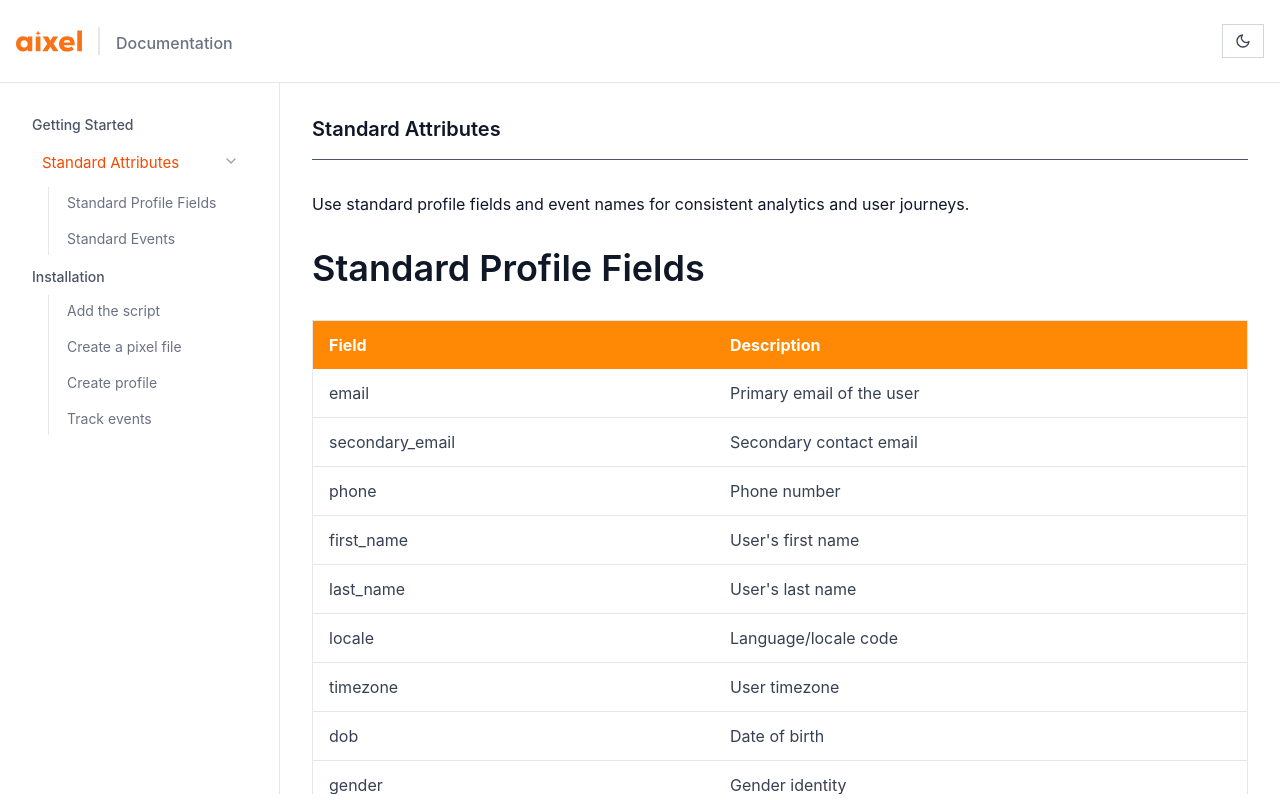
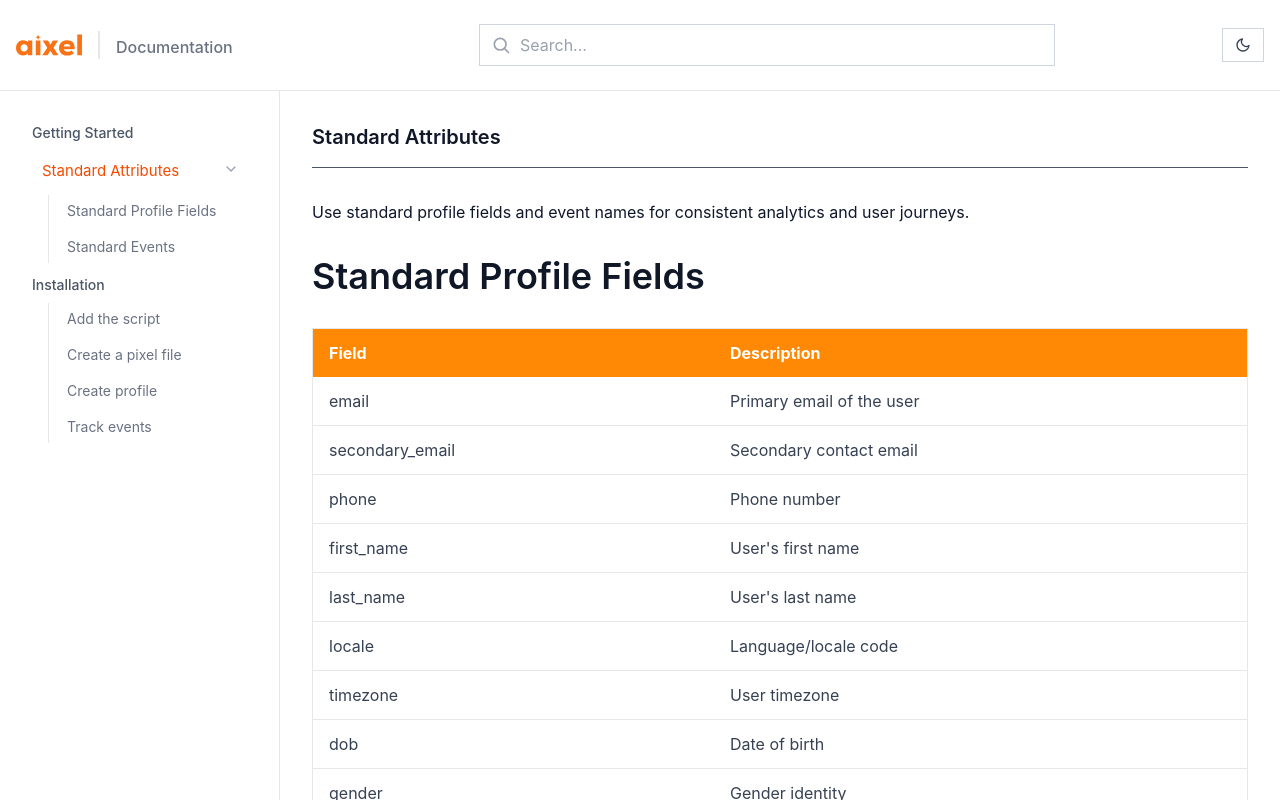
Before and after one commit to Gurunathan-FE/documentation, a React (Vite) app in the folder docs-site/: page / in a window 1280 px wide. Built offline with nearby package versions, Linux system fonts and the light colour scheme.

Commit message:
add fuse.js for searching

```diff
--- a/docs-site/index.html
+++ b/docs-site/index.html
@@ -2,7 +2,7 @@
 <html lang="en">
   <head>
     <meta charset="UTF-8" />
-    <link rel="icon" type="image/svg+xml" href="./favicon.png" />
+    <link rel="icon" type="image/png" href="./favicon.png" />
     <meta name="viewport" content="width=device-width, initial-scale=1.0" />
     <title>docs-site</title>
   </head>
--- a/docs-site/package.json
+++ b/docs-site/package.json
@@ -13,6 +13,7 @@
   },
   "dependencies": {
     "@tailwindcss/vite": "^4.2.2",
+    "fuse.js": "^7.3.0",
     "react": "^19.2.4",
     "react-dom": "^19.2.4",
     "react-icons": "^5.6.0",
--- a/docs-site/src/App.jsx
+++ b/docs-site/src/App.jsx
@@ -1,8 +1,12 @@
-import { useEffect, useRef, useState } from 'react'
+import { useEffect, useMemo, useRef, useState } from 'react'
+import Fuse from 'fuse.js'
 import StandardAttributes from './sections/StandardAttributes'
 import { FiChevronDown, FiMoon, FiSun } from 'react-icons/fi'
 import { AixelLogo } from './components/AixelLogo'
+import DocumentationSearch from './components/DocumentationSearch'
 import Installation from './sections/Installation'
+import searchIcon from './assets/svgs/search.svg?raw'
+import { searchContent } from './config/searchContent'
 import {
   gettingStartedSections,
   navSections,
@@ -14,10 +18,13 @@ const THEME_STORAGE_KEY = 'docs-theme-mode'
 export default function App() {
   const [activeSection, setActiveSection] = useState(navSections[0].id)
   const [activeChildSection, setActiveChildSection] = useState(null)
+  const [searchQuery, setSearchQuery] = useState('')
+  const [isSearchOpen, setIsSearchOpen] = useState(false)
   const [expandedSections, setExpandedSections] = useState(() =>
     Object.fromEntries(navSections.map((section) => [section.id, true])),
   )
   const mainScrollRef = useRef(null)
+  const searchContainerRef = useRef(null)
   const [themeMode, setThemeMode] = useState(() => {
     if (typeof window === 'undefined') return 'light'
     const savedMode = window.localStorage.getItem(THEME_STORAGE_KEY)
@@ -30,6 +37,48 @@ export default function App() {
     return 'light'
   })
   const isDarkMode = themeMode === 'dark'
+  const fuse = useMemo(
+    () =>
+      new Fuse(searchContent, {
+        threshold: 0.35,
+        ignoreLocation: true,
+        minMatchCharLength: 2,
+        keys: [
+          { name: 'title', weight: 0.45 },
+          { name: 'section', weight: 0.2 },
+          { name: 'keywords', weight: 0.2 },
+          { name: 'body', weight: 0.15 },
+        ],
+      }),
+    [],
+  )
+
+  const searchResults = useMemo(() => {
+    const query = searchQuery.trim()
+    if (!query) return []
+
+    return fuse.search(query).map((result) => result.item).slice(0, 8)
+  }, [fuse, searchQuery])
+
+  const handleSelectSearchResult = (result) => {
+    scrollMainToSection(result.id)
+    setSearchQuery(result.title)
+    setIsSearchOpen(false)
+
+    if (result.id.startsWith('standard-')) {
+      setActiveSection('standard-attributes')
+      setActiveChildSection(
+        result.id === 'standard-attributes' ? null : result.id,
+      )
+      setExpandedSections((prev) => ({ ...prev, 'standard-attributes': true }))
+      return
+    }
+
+    if (result.id.startsWith('installation-')) {
+      setActiveSection('Installation')
+      setActiveChildSection(result.id)
+    }
+  }
 
   const scrollMainToSection = (sectionId) => {
     const target = document.getElementById(sectionId)
@@ -38,7 +87,7 @@ export default function App() {
 
     const mainRect = mainElement.getBoundingClientRect()
     const targetRect = target.getBoundingClientRect()
-    const top = targetRect.top - mainRect.top + mainElement.scrollTop - 8
+    const top = targetRect.top - mainRect.top + mainElement.scrollTop - 16
     mainElement.scrollTo({ top, behavior: 'auto' })
   }
 
@@ -46,6 +95,17 @@ export default function App() {
     document.documentElement.classList.toggle('dark', isDarkMode)
     window.localStorage.setItem(THEME_STORAGE_KEY, themeMode)
   }, [isDarkMode, themeMode])
+
+  useEffect(() => {
+    const handlePointerDown = (event) => {
+      if (!searchContainerRef.current?.contains(event.target)) {
+        setIsSearchOpen(false)
+      }
+    }
+
+    document.addEventListener('pointerdown', handlePointerDown)
+    return () => document.removeEventListener('pointerdown', handlePointerDown)
+  }, [])
 
   useEffect(() => {
     const getActiveFromScroll = () => {
@@ -102,46 +162,37 @@ export default function App() {
             <p className={`mt-1 text-base font-medium ${isDarkMode ? 'text-gray-300' : 'text-gray-500'}`}>Documentation</p>
           </div>
           <div className="flex justify-end items-center gap-4">
-            {/* <div className="relative">
-              <input
-                type="text"
-                placeholder="Search..."
-              className={`w-lg rounded-none border py-1 pl-10 pr-3 text-base placeholder:text-gray-400 focus:outline-none focus:ring-1 ${
-                isDarkMode
-                  ? 'border-zinc-700 bg-zinc-900 text-gray-100 placeholder:text-gray-500 focus:border-zinc-500 focus:ring-zinc-500'
-                  : 'border-gray-300 bg-white text-slate-900 focus:border-gray-400 focus:ring-gray-400'
-              }`}
-                style={{ boxSizing: 'border-box' }}
-              />
-              <span className={`pointer-events-none absolute left-3 top-1/2 -translate-y-1/2 ${isDarkMode ? 'text-gray-500' : 'text-gray-400'}`}>
-                <svg
-                  xmlns="http://www.w3.org/2000/svg"
-                  className="h-5 w-5"
-                  fill="none"
-                  viewBox="0 0 24 24"
-                  stroke="currentColor"
-                  strokeWidth={2}
-                >
-                  <circle
-                    cx="11"
-                    cy="11"
-                    r="7"
-                    stroke="currentColor"
-                    strokeWidth="2"
-                    fill="none"
-                  />
-                  <line
-                    x1="21"
-                    y1="21"
-                    x2="16.65"
-                    y2="16.65"
-                    stroke="currentColor"
-                    strokeWidth="2"
-                    strokeLinecap="round"
-                  />
-                </svg>
-              </span>
-            </div> */}
+            <DocumentationSearch
+              isDarkMode={isDarkMode}
+              isOpen={isSearchOpen}
+              onClear={() => {
+                setSearchQuery('')
+                setIsSearchOpen(false)
+              }}
+              onChange={(event) => {
+                setSearchQuery(event.target.value)
+                setIsSearchOpen(true)
+              }}
+              onFocus={() => {
+                if (searchQuery.trim()) setIsSearchOpen(true)
+              }}
+              onKeyDown={(event) => {
+                if (event.key === 'Escape') {
+                  setIsSearchOpen(false)
+                  return
+                }
+
+                if (event.key === 'Enter' && searchResults.length > 0) {
+                  event.preventDefault()
+                  handleSelectSearchResult(searchResults[0])
+                }
+              }}
+              onSelectResult={handleSelectSearchResult}
+              searchContainerRef={searchContainerRef}
+              searchIcon={searchIcon}
+              searchQuery={searchQuery}
+              searchResults={searchResults}
+            />
             <button
               type="button"
               onClick={() => setThemeMode((previousMode) => (previousMode === 'dark' ? 'light' : 'dark'))}
--- /dev/null
+++ b/docs-site/src/components/DocumentationSearch.jsx
@@ -0,0 +1,95 @@
+import { FiX } from 'react-icons/fi'
+
+export default function DocumentationSearch({
+  isDarkMode,
+  isOpen,
+  onClear,
+  onChange,
+  onFocus,
+  onKeyDown,
+  onSelectResult,
+  searchContainerRef,
+  searchIcon,
+  searchQuery,
+  searchResults,
+}) {
+  return (
+    <div className="relative mx-auto" ref={searchContainerRef}>
+      <input
+        type="text"
+        placeholder="Search..."
+        value={searchQuery}
+        onChange={onChange}
+        onFocus={onFocus}
+        onKeyDown={onKeyDown}
+        className={`w-xl rounded-none border py-2 pl-10 pr-3 text-base placeholder:text-gray-400 focus:outline-none focus:ring-1 ${
+          isDarkMode
+            ? 'border-zinc-700 bg-zinc-900 text-gray-100 placeholder:text-gray-500 focus:border-zinc-500 focus:ring-zinc-500'
+            : 'border-gray-300 bg-white text-slate-900 focus:border-gray-400 focus:ring-gray-400'
+        }`}
+        style={{ boxSizing: 'border-box' }}
+      />
+      {searchQuery ? (
+        <button
+          type="button"
+          onClick={onClear}
+          className={`absolute right-3 top-1/2 -translate-y-1/2 cursor-pointer transition ${
+            isDarkMode
+              ? 'text-gray-400 hover:text-gray-200'
+              : 'text-gray-500 hover:text-gray-700'
+          }`}
+          aria-label="Clear search"
+          title="Clear search"
+        >
+          <FiX className="h-4 w-4" />
+        </button>
+      ) : null}
+      <span className={`pointer-events-none absolute left-3 top-1/2 -translate-y-1/2 ${isDarkMode ? 'text-gray-500' : 'text-gray-400'}`}>
+        <span
+          className="block h-5 w-5 [&_svg]:h-5 [&_svg]:w-5 [&_svg]:stroke-current"
+          aria-hidden="true"
+          dangerouslySetInnerHTML={{ __html: searchIcon }}
+        />
+      </span>
+
+      {isOpen && searchQuery.trim() ? (
+        <div
+          className={`absolute left-0 right-0 top-[calc(100%+8px)] z-50 border shadow-lg ${
+            isDarkMode
+              ? 'border-zinc-700 bg-zinc-950'
+              : 'border-gray-200 bg-white'
+          }`}
+        >
+          {searchResults.length ? (
+            <ul className="max-h-80 overflow-y-auto py-2">
+              {searchResults.map((result) => (
+                <li key={`${result.id}-${result.title}`}>
+                  <button
+                    type="button"
+                    onClick={() => onSelectResult(result)}
+                    className={`block w-full cursor-pointer px-4 py-3 text-left transition ${
+                      isDarkMode
+                        ? 'hover:bg-zinc-900'
+                        : 'hover:bg-gray-50'
+                    }`}
+                  >
+                    <div className={`text-sm font-medium ${isDarkMode ? 'text-gray-100' : 'text-gray-900'}`}>
+                      {result.title}
+                    </div>
+                    <div className={`mt-1 text-xs ${isDarkMode ? 'text-gray-400' : 'text-gray-500'}`}>
+                      {result.section}
+                    </div>
+                  </button>
+                </li>
+              ))}
+            </ul>
+          ) : (
+            <div className={`px-4 py-3 text-sm ${isDarkMode ? 'text-gray-400' : 'text-gray-500'}`}>
+              No results found.
+            </div>
+          )}
+        </div>
+      ) : null}
+    </div>
+  )
+}
--- /dev/null
+++ b/docs-site/src/config/searchContent.js
@@ -0,0 +1,90 @@
+import { profileFields, standardEvents } from '../sections/StandardAttributes'
+import { INSTALLATION_TAB_CONTENT } from '../sections/installationTabContent'
+
+const frameworkOrder = ['HTML', 'React', 'Angular', 'Next.js']
+
+const buildFrameworkCodeBody = (stepKey) =>
+  frameworkOrder
+    .map((framework) => {
+      const code = INSTALLATION_TAB_CONTENT[stepKey]?.[framework]
+      return code ? `${framework}\n${code}` : ''
+    })
+    .filter(Boolean)
+    .join('\n\n')
+
+export const searchContent = [
+  {
+    id: 'standard-attributes',
+    title: 'Standard Attributes',
+    section: 'Getting Started',
+    body: 'Use standard profile fields and event names for consistent analytics and user journeys.',
+    keywords: ['attributes', 'analytics', 'journeys'],
+  },
+  {
+    id: 'standard-profile-fields',
+    title: 'Standard Profile Fields',
+    section: 'Standard Attributes',
+    body: profileFields
+      .map(([field, description]) => `${field} ${description}`)
+      .join(' '),
+    keywords: ['profile', 'fields', 'identify', 'user profile'],
+  },
+  ...profileFields.map(([field, description]) => ({
+    id: 'standard-profile-fields',
+    title: field,
+    section: 'Standard Attributes / Profile Fields',
+    body: description,
+    keywords: ['profile field', 'identify'],
+  })),
+  {
+    id: 'standard-events',
+    title: 'Standard Events',
+    section: 'Standard Attributes',
+    body: standardEvents
+      .map(([eventName, description]) => `${eventName} ${description}`)
+      .join(' '),
+    keywords: ['events', 'tracking', 'track'],
+  },
+  ...standardEvents.map(([eventName, description]) => ({
+    id: 'standard-events',
+    title: eventName,
+    section: 'Standard Attributes / Events',
+    body: description,
+    keywords: ['event', 'track'],
+  })),
+  {
+    id: 'installation-step-1',
+    title: 'Add the script',
+    section: 'Installation',
+    body:
+      'Copy and paste the bootstrap snippet into your app root file. HTML uses head or pixel.js. React and Angular use index.html head. Next.js uses layout.tsx with Script and AIXEL_BOOTSTRAP.',
+    keywords: ['bootstrap', 'script', 'head', 'layout.tsx', 'index.html', 'pixel.js'],
+  },
+  {
+    id: 'installation-step-2',
+    title: 'Create a pixel file',
+    section: 'Installation',
+    body: `Create a pixel file to track events and identify users. ${buildFrameworkCodeBody(
+      'createPixelFile',
+    )}`,
+    keywords: ['pixel', 'trackEvent', 'identify', 'service', 'pixel.ts'],
+  },
+  {
+    id: 'installation-step-3',
+    title: 'Create profile',
+    section: 'Installation',
+    body: `Use identify() to create and associate events with a specific user. Distinct ID is a unique string like email, phone, or UUID. Profile data must be a flat object and nested objects are ignored. ${buildFrameworkCodeBody(
+      'createProfile',
+    )}`,
+    keywords: ['identify', 'profile', 'distinct id', 'email', 'phone', 'user profile'],
+  },
+  {
+    id: 'installation-step-4',
+    title: 'Track events',
+    section: 'Installation',
+    body: `Use track() to send events to the server. Payload is optional. You can use standard event names or custom event names with payloads. ${buildFrameworkCodeBody(
+      'trackEvents',
+    )}`,
+    keywords: ['track', 'events', 'payload', 'custom event', 'add_to_cart', 'book_appointment'],
+  },
+]
--- a/docs-site/src/sections/StandardAttributes.jsx
+++ b/docs-site/src/sections/StandardAttributes.jsx
@@ -1,6 +1,6 @@
 import DocSection from '../components/DocSection'
 
-const profileFields = [
+export const profileFields = [
   ['email', 'Primary email of the user'],
   ['secondary_email', 'Secondary contact email'],
   ['phone', 'Phone number'],
@@ -21,7 +21,7 @@ const profileFields = [
   ['company_website', 'Website URL'],
 ]
 
-const standardEvents = [
+export const standardEvents = [
   ['application_approved', 'Application is approved by system or admin'],
   ['book_appointment', 'User books an appointment slot'],
   ['complete_registration', 'User completes account registration'],
```
Also changed, not shown: docs-site/src/assets/svgs/search.svg (added), 1 other file (tests, documents, lock files or other folders).
